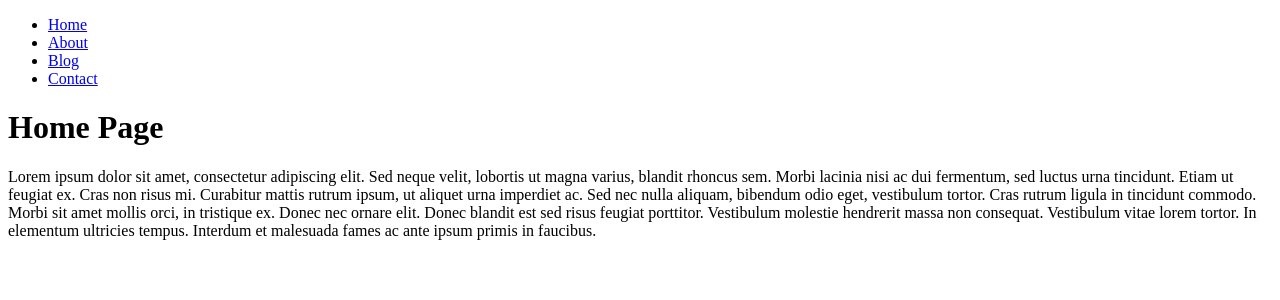
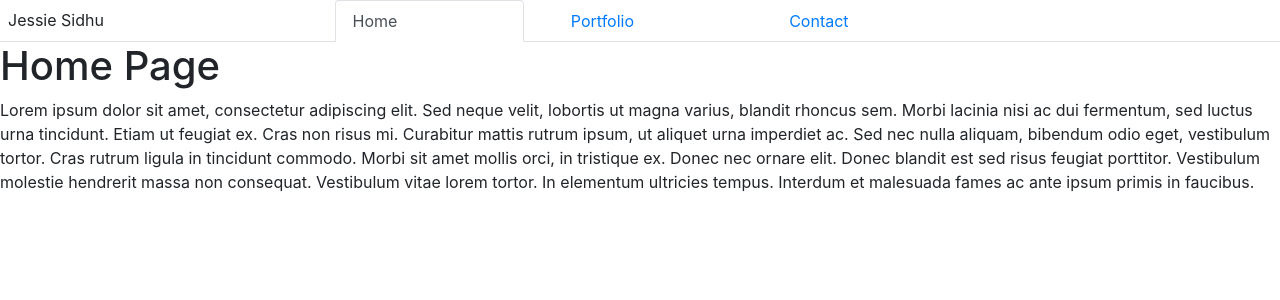
Before and after one commit to JessieSidWho/study-live, a React (Create React App) app: page / in a window 1280 px wide. Shown: the top 300 px of the page. Built offline with nearby package versions, Linux system fonts and the light colour scheme.

Commit message:
fixed navbar a little

```diff
--- a/public/index.html
+++ b/public/index.html
@@ -22,7 +22,8 @@
       work correctly both with client-side routing and a non-root public URL.
       Learn how to configure a non-root public URL by running `npm run build`.
     -->
-    <title>React App</title>
+    <link rel="stylesheet" href="https://stackpath.bootstrapcdn.com/bootstrap/4.3.1/css/bootstrap.min.css" integrity="sha384-ggOyR0iXCbMQv3Xipma34MD+dH/1fQ784/j6cY/iJTQUOhcWr7x9JvoRxT2MZw1T" crossorigin="anonymous">
+    <title>Jessie</title>
   </head>
   <body>
     <noscript>You need to enable JavaScript to run this app.</noscript>
--- a/src/components/NavTabs.js
+++ b/src/components/NavTabs.js
@@ -2,8 +2,14 @@ import React from "react";
 
 function NavTabs(props) {
   return (
-    <ul className="nav nav-tabs">
-      <li className="nav-item">
+
+      <ul className="nav nav-tabs row">
+        <li className="nav-item col-md-2 pt-2 ml-2">
+
+            Jessie Sidhu
+
+        </li>
+        <li className="nav-item col-md-2 offset-1">
           <a
             href="#home"
             onClick={() => props.handlePageChange("Home")}
@@ -12,25 +18,16 @@ function NavTabs(props) {
             Home
         </a>
         </li>
-      <li className="nav-item">
+        <li className="nav-item col-md-2">
           <a
-          href="#about"
-          onClick={() => props.handlePageChange("About")}
-          className={props.currentPage === "About" ? "nav-link active" : "nav-link"}
+            href="#porfolio"
+            onClick={() => props.handlePageChange("Portfolio")}
+            className={props.currentPage === "Portfolio" ? "nav-link active" : "nav-link"}
           >
-          About
+            Portfolio
         </a>
         </li>
-      <li className="nav-item">
-        <a
-          href="#blog"
-          onClick={() => props.handlePageChange("Blog")}
-          className={props.currentPage === "Blog" ? "nav-link active" : "nav-link"}
-        >
-          Blog
-        </a>
-      </li>
-      <li className="nav-item">
+        <li className="nav-item col-md-2">
           <a
             href="#contact"
             onClick={() => props.handlePageChange("Contact")}
@@ -40,6 +37,7 @@ function NavTabs(props) {
         </a>
         </li>
       </ul>
+
   );
 }
 
--- a/src/components/pages/Portfolio.js
+++ b/src/components/pages/Portfolio.js
@@ -1,8 +1,8 @@
 import React from "react";
 
-const About = () => (
+const Portfolio = () => (
   <div>
-    <h1>About Page</h1>
+    <h1>Portfolio Page</h1>
     <p>
       Nunc pharetra finibus est at efficitur. Praesent sed congue diam. Integer gravida dui mauris,
       ut interdum nunc egestas sed. Aenean sed mollis diam. Nunc aliquet risus ac finibus porta. Nam
@@ -13,4 +13,4 @@ const About = () => (
   </div>
 );
 
-export default About;
+export default Portfolio;
```
Lines whose indentation alone changed are shown as unchanged.
